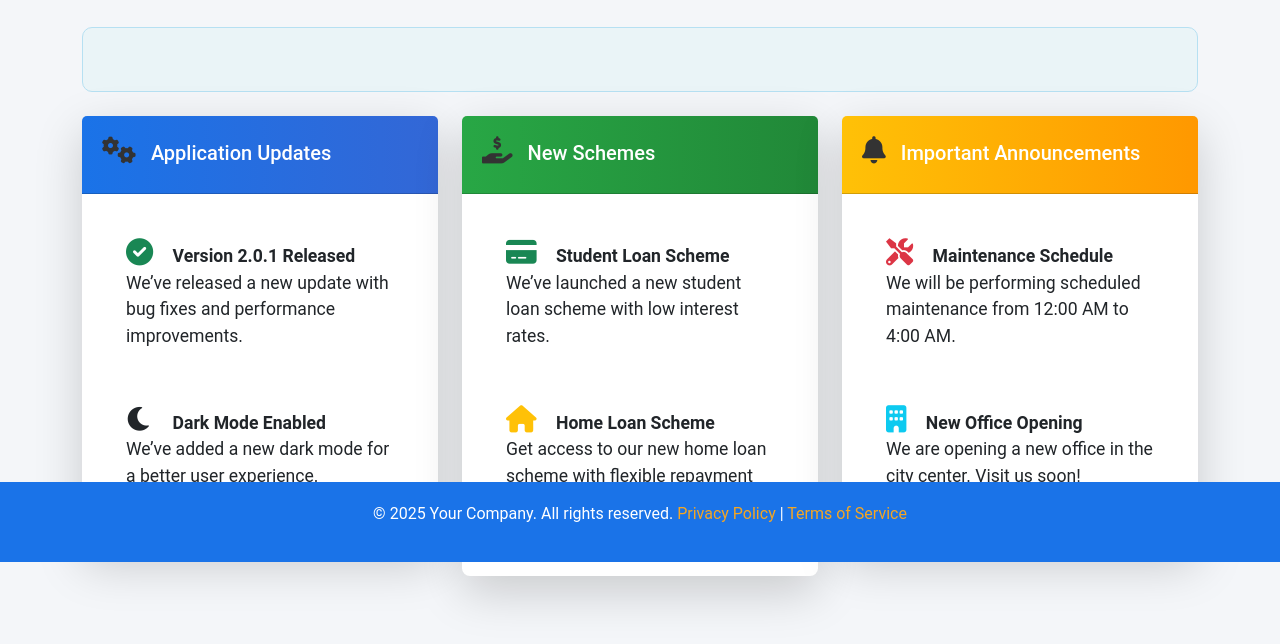
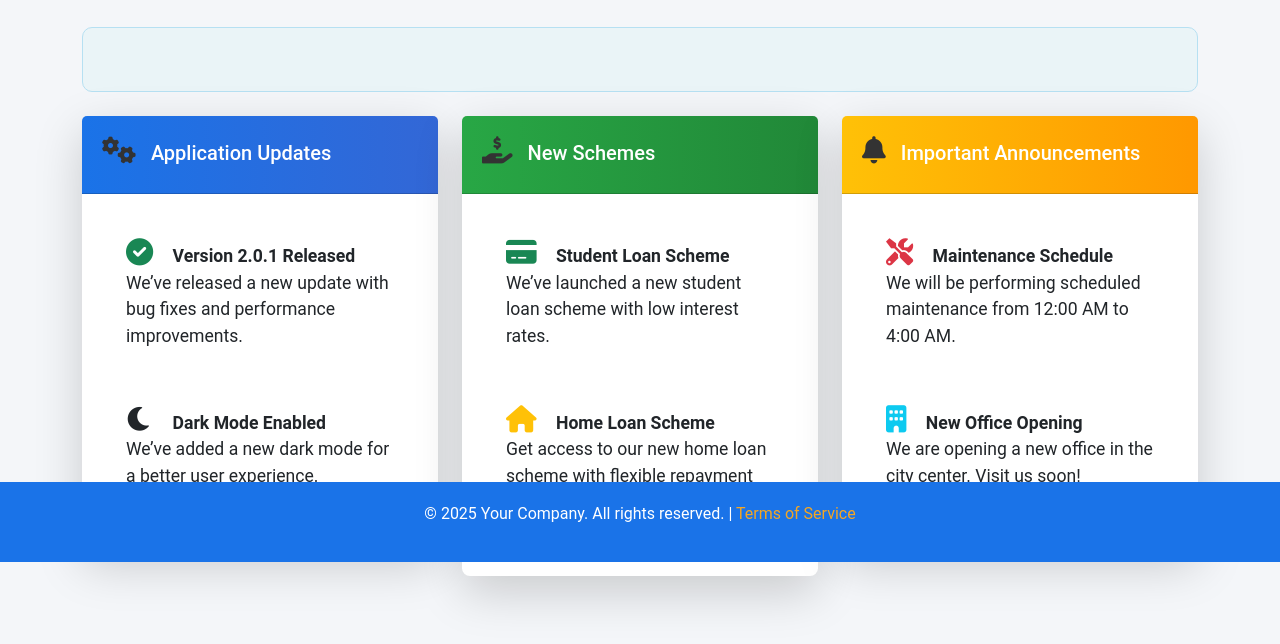
Before and after one commit to jaydholi/HACKATHON-AHEMDABAD, a plain HTML site: page pages/notification.html in a window 1280 px wide. Shown: the part 238-882 px from the top of the page. Drawn offline with nearby package versions, Linux system fonts and the light colour scheme.

Commit message:
terms path added

```diff
--- a/pages/notification.html
+++ b/pages/notification.html
@@ -260,7 +260,7 @@
 
     <!-- Footer Section -->
     <div class="footer">
-        <p>&copy; 2025 Your Company. All rights reserved. <a href="#">Privacy Policy</a> | <a href="#">Terms of Service</a></p>
+        <p>&copy; 2025 Your Company. All rights reserved. | <a href="/pages/terms-condition.html">Terms of Service</a></p>
     </div>
 
     <!-- Bootstrap JS and Dependencies -->
```
Also changed, not shown: index.html (+1 -1 lines).
